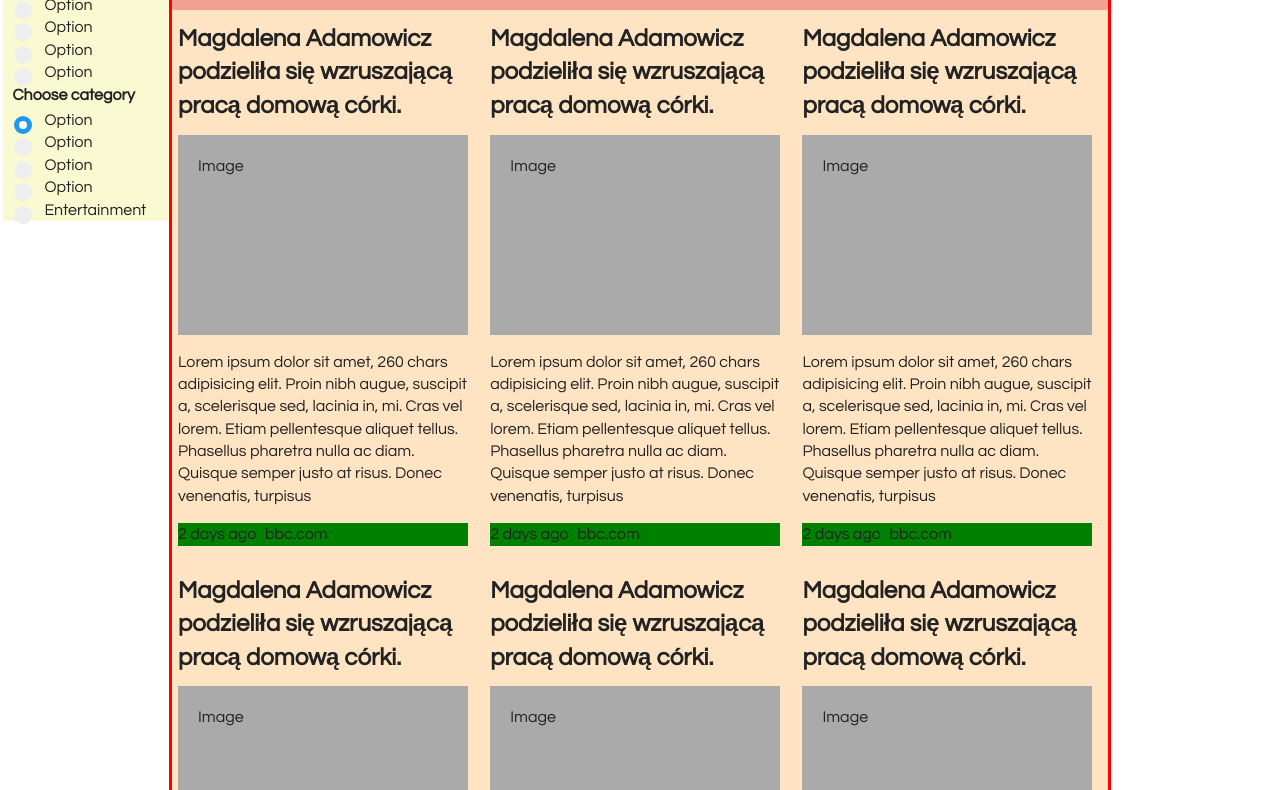
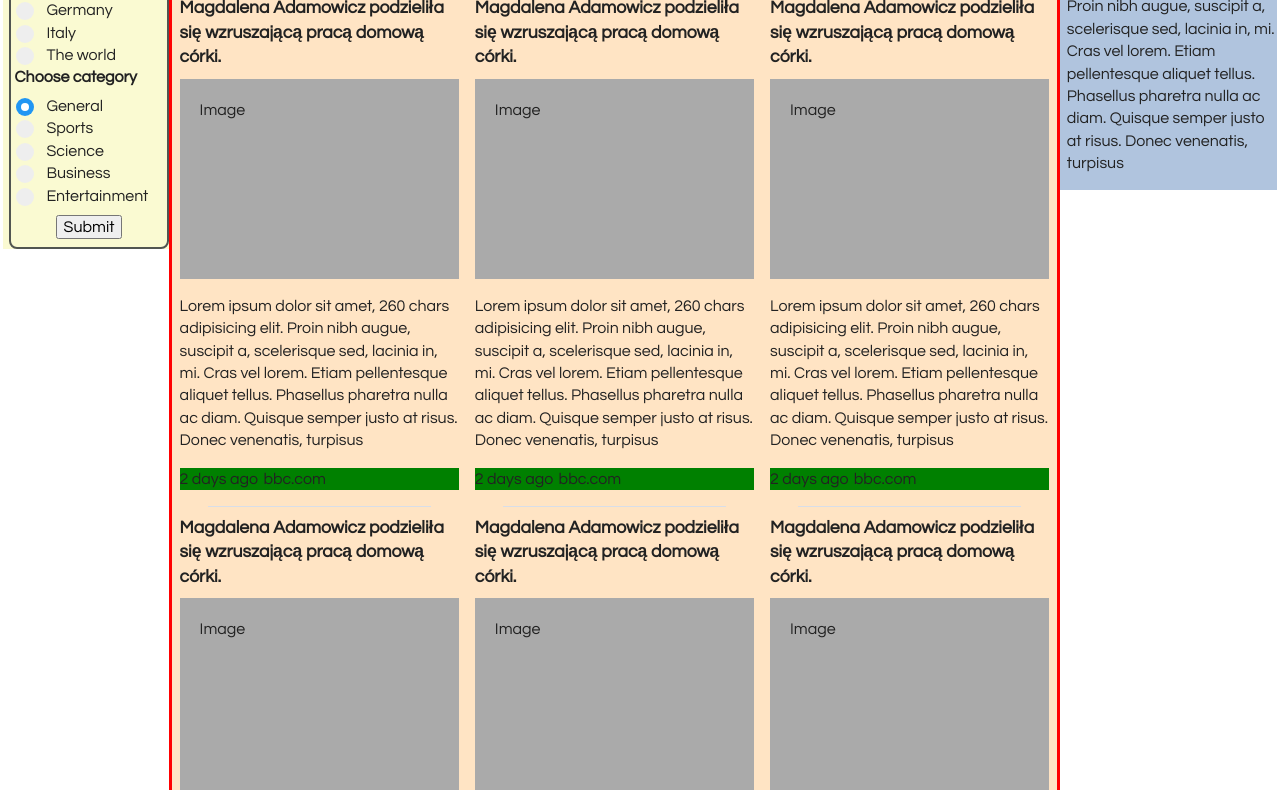
Before and after one commit to darco2018/bbc-news-api-processor, a website: page src/fake/index-from-scratch.html in a window 1280 px wide. Shown: the part 305-1095 px from the top of the page. Drawn offline with Linux system fonts and the light colour scheme.

Commit message:
Improve buttons and links

```diff
--- a/src/fake/css-from-scratch.css
+++ b/src/fake/css-from-scratch.css
@@ -144,8 +144,8 @@ main,
   margin-left: 0.2em;
   margin-right: 0.2em;
   text-align: center;
+  background: black;
 
-  background: black;
 }
 
 .navbar-links {
@@ -153,12 +153,24 @@ main,
   padding: 14px 20px;
   text-decoration: none;
   text-align: center;
+
+  background-color: black;
+  height: 1em;
+  width: 1em;
+  padding: .1em;
+  margin: .1em;
+}
+
+.navbar-container {
+    padding: 0.2em;
+    margin: 0em;
 }
 
 /* Change color on hover */
 .navbar-links:hover {
   background-color: #ddd;
   color: black;
+
 }
 
 
@@ -190,15 +202,32 @@ main {
 
 }
 
+.left-sidebar form {
+    border: 2px solid rgb(81, 85, 81);
+    -moz-border-radius: 8px;
+    -webkit-border-radius: 8px;
+    border-radius: 8px;
+}
 
 
 .country-choice-title,
 .category-choice-title {
   font-weight: bolder;
   margin-top: 0.2em;
-  margin-bottom: 0.2em;
+  margin-bottom: 0.4em;
   padding-left: 0.2em;
+  white-space: nowrap;
+}
 
+.submit-choices-button {
+    display: block;
+    margin-left: auto;
+    margin-right: auto;
+    margin-top: .5em;
+    margin-bottom: .5em;
+    /* position: relative;
+    bottom: 0.5em;
+    left: 2.5em; */
 }
 
 /* ------------- STYLE THE RADIO BUTTONS -----------------*/
@@ -229,7 +258,7 @@ main {
 /* Create a custom radio button */
 .checkmark {
   position: absolute;
-  top: 4px;
+  top: 0px;
   left: 11px;
   height: 18px;
   width: 18px;
@@ -297,6 +326,14 @@ main {
   /* float: right; */
 }
 
+.news-item:after {
+    content: "";
+      border-bottom:1px solid #d8dee9;
+      width:80%;
+      display:block;
+      margin:0 auto;
+    }
+
 
 .news-item header+p:after {
   content: "Lorem ipsum dolor sit amet, 260 chars adipisicing elit. Proin nibh augue, suscipit a, scelerisque sed, lacinia in, mi. Cras vel lorem. Etiam pellentesque aliquet tellus. Phasellus pharetra nulla ac diam. Quisque semper justo at risus. Donec venenatis, turpisus";
@@ -304,6 +341,14 @@ main {
 
 .news-item header h3:after {
   content: "Magdalena Adamowicz podzieliła się wzruszającą pracą domową córki. ";
+}
+
+.right-sidebar h3:after {
+  content: "About";
+}
+
+.right-sidebar-text:after {
+  content: "Lorem ipsum dolor sit amet, 260 chars adipisicing elit. Proin nibh augue, suscipit a, scelerisque sed, lacinia in, mi. Cras vel lorem. Etiam pellentesque aliquet tellus. Phasellus pharetra nulla ac diam. Quisque semper justo at risus. Donec venenatis, turpisus";
 }
 
 h1 {
@@ -531,12 +576,7 @@ main {
   }
 
 
-  h1 {
-    padding-top: .5em;
-    padding-bottom: .5em;
 
-    font-size: 4em;
-  }
 
   h2 {
     font-size: 2em;
@@ -568,6 +608,26 @@ main {
       color: yellow;
     }
 
+    .banner-text{
+        font-size: 2.8em;
+        padding-top: .3em;
+        padding-bottom: .3em;
+    }
+
+    .navbar-links {
+        padding: .3em;
+        padding-right: 2em;
+        padding-left: 2em;
+        margin: .3em;
+      }
+
+      .navbar-container {
+          padding-top: 0.6em;
+          padding-bottom: 0.6em;
+
+          margin: 0em;
+      }
+
     .country-choice {
       float: left;
       width: 45%;
@@ -578,6 +638,10 @@ main {
       width: 45%;
     }
 
+    .submit-choices-button {
+        clear: both;
+    }
+
   }
 
   /* 4bkp standard Bootstrap 4.x breakpoint */
@@ -585,6 +649,12 @@ main {
     h2 {
       color: red;
     }
+
+    .banner-text {
+        padding-top: .5em;
+        padding-bottom: .5em;
+        font-size: 4em;
+      }
 
     .left-sidebar {
       float: left;
@@ -603,25 +673,31 @@ main {
 
     main {
       float: left;
-      width: 74%;
+      width: 70%;
     }
 
     .right-sidebar {
-      float: right;
-      width: 13%;
+      float: left;
+      min-width: 200px;
+      width: 17%;
     }
 
     .news-item {
-      min-width: 270px;
+      /* border: 3px solid blue; */
+      min-width: 180px;
       width: 33.33%;
+      padding-right: .5em;
+      padding-left: .5em;
     }
 
     .fakeimg {
       float: none;
-      /* max-width: 290px; */
+      width: 100%;
       margin-left: 0px;
-      margin-right: 0px;
-      width: 100%;
+    }
+
+    h3 {
+      font-size: 1.1em;
     }
 
     /*
--- a/src/fake/index-from-scratch.html
+++ b/src/fake/index-from-scratch.html
@@ -17,60 +17,66 @@ https://buffer.com/library/free-seo-tools-->
 <!-- https://gsnedders.html5.org/outliner/ -->
 
 <body>
-  <header class="banner">
+  <header class="banner-container">
     <h1 class="banner-text">Infobank</h1>
   </header>
   <nav class="navbar">
-    <div>
+    <div class="navbar-container">
       <a href="#" class="navbar-links">Link 1</a>
       <a href="#" class="navbar-links">Link 2</a>
       <a href="#" class="navbar-links">Link 3</a>
     </div>
   </nav>
 
-  <div class="container" lang="pl">
+  <div class="container" la
+  border-bottom: 1px solid #d8dee9;ng="pl">
 
     <!-- aside can be only inside SECTIONING ELEMENT: article, section, body... But not main -->
     <aside class="left-sidebar">
       <form>
+        <section class="left-sidebar-container">
         <fieldset class="country-choice">
           <legend class="country-choice-title">Choose country</legend>
-          <label class="country-container">Option
+          <label class="country-container">Poland
             <input type="radio" name="country" class="country-input" checked>
             <span class="checkmark"></span>
           </label>
-          <label class="country-container">Option
+          <label class="country-container">England
             <input type="radio" name="country" class="country-input">
             <span class="checkmark"></span>
           </label>
-          <label class="country-container">Option
+          <label class="country-container">USA
             <input type="radio" name="country" class="country-input">
             <span class="checkmark"></span>
           </label>
-          <label class="country-container">Option
+          <label class="country-container">Germany
             <input type="radio" name="country" class="country-input">
             <span class="checkmark"></span>
           </label>
-          <label class="country-container">Option
+          <label class="country-container">Italy
             <input type="radio" name="country" class="country-input">
             <span class="checkmark"></span>
           </label>
+          <label class="country-container">The world
+              <input type="radio" name="country" class="country-input">
+              <span class="checkmark"></span>
+            </label>
         </fieldset>
         <fieldset class="category-choice">
           <legend class="category-choice-title">Choose category</legend>
-          <label class="category-container">Option
+          <label class="category-container">General
             <input type="radio" name="category" class="category-input" checked>
             <span class="checkmark"></span>
           </label>
-          <label class="category-container">Option
+          <label class="category-container">Sports
             <input type="radio" name="category" class="category-input">
             <span class="checkmark"></span>
           </label>
-          <label class="category-container">Option
+          <label class="category-container">Science
             <input type="radio" name="category" class="category-input">
             <span class="checkmark"></span>
           </label>
-          <label class="category-container">Option
+          <label class="category-container">Business
             <input type="radio" name="category" class="category-input">
             <span class="checkmark"></span>
           </label>
@@ -79,6 +85,9 @@ https://buffer.com/library/free-seo-tools-->
             <span class="checkmark"></span>
           </label>
         </fieldset>
+
+            <input class="submit-choices-button" type="submit" value="Submit">
+      </section>
       </form>
     </aside>
 
@@ -189,8 +198,8 @@ https://buffer.com/library/free-seo-tools-->
     </main>
 
     <aside class="right-sidebar">
-      <h3>About</h3>
-      <p></p>
+      <h3></h3>
+      <p class="right-sidebar-text"> </p>
     </aside>
   </div>
   <footer class="page-footer">
```
